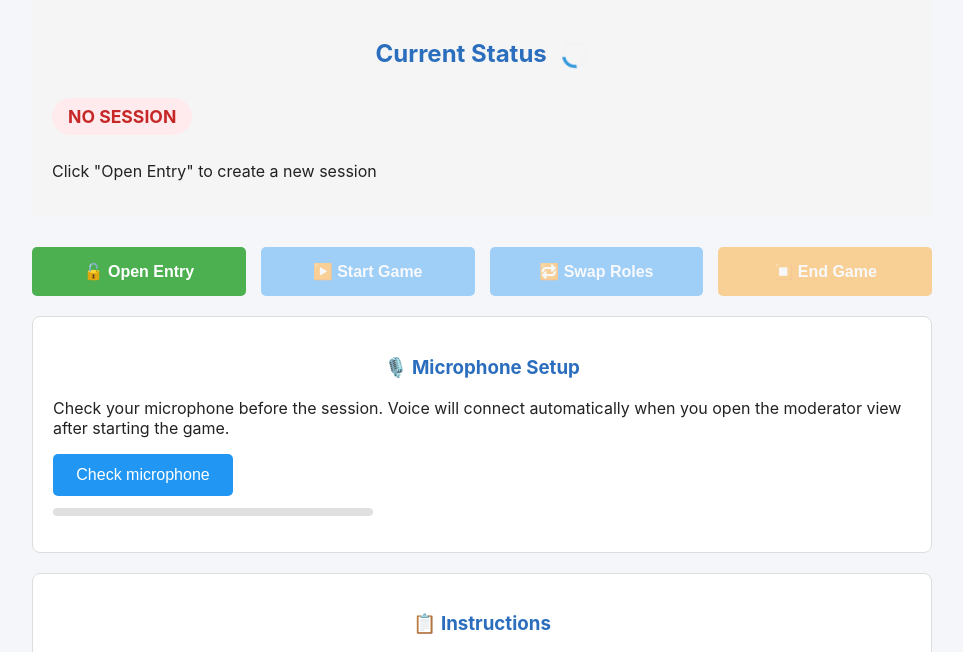
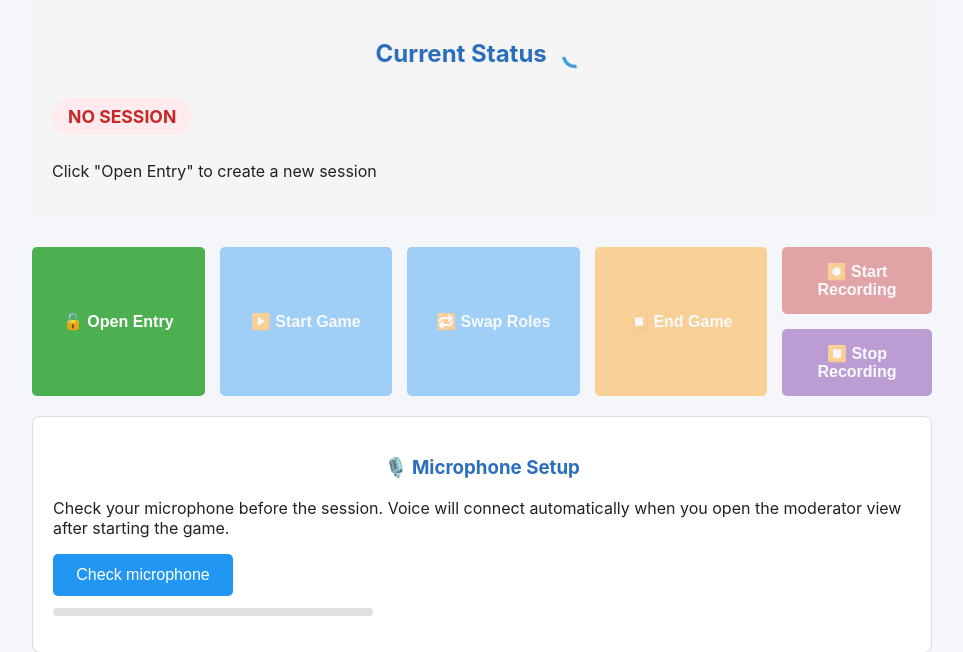
Before and after one commit to ptypes-nlesc/guesswho-stereotype, a Flask app: page /dashboard in a window 1280 px wide. Shown: the part 273-925 px from the top of the page, without its empty margins (158-1121 px from the left). Run offline with Flask 3, Linux system fonts and the light colour scheme; the visitor is signed in with stand-in values (Sample User, id 1); parts of the project's set-up code (start-up, migrations or seed data) failed here and were passed over.

Commit message:
add moderator recording controls

```diff
--- a/app.py
+++ b/app.py
@@ -235,9 +235,15 @@ def get_game_state(game_id):
             except (TypeError, ValueError):
                 data['round_number'] = 1
         # Convert "null" sentinels back to None
-        for key in ['player1_id', 'player2_id']:
+        for key in ['player1_id', 'player2_id', 'recording_id']:
             if key in data and data[key] == "null":
                 data[key] = None
+        if 'recording_active' in data:
+            value = data['recording_active']
+            if isinstance(value, str):
+                data['recording_active'] = value.lower() in ('true', '1', 'yes')
+            else:
+                data['recording_active'] = bool(value)
         return data
     except Exception as e:
         print(f"Error getting game state: {e}")
@@ -378,6 +384,17 @@ def remove_voice_participant(game_id, client_id):
         get_redis().hdel(f"voice:{game_id}", client_id)
     except Exception as e:
         print(f"Error removing voice participant: {e}")
+
+
+def clear_voice_participants(game_id):
+    """Remove all voice participants for a game."""
+    VOICE_PARTICIPANTS.pop(game_id, None)
+    if not get_redis():
+        return
+    try:
+        get_redis().delete(f"voice:{game_id}")
+    except Exception as e:
+        print(f"Error clearing voice participants: {e}")
 
 # CURRENT_SESSION_GAME_ID helper
 def get_current_session_game_id():
@@ -1389,6 +1406,47 @@ def join_enter():
     })
 
 
+def _utc_iso_timestamp():
+    """Return current UTC time as ISO-8601 string with Z suffix."""
+    return datetime.datetime.now(datetime.UTC).isoformat().replace("+00:00", "Z")
+
+
+def _resolve_moderator_game_context():
+    """Return (game_id, game_state) for the moderator's active session."""
+    moderator_game_id = session.get("moderator_session_game_id")
+    if not moderator_game_id:
+        moderator_game_id = get_current_session_game_id()
+        if moderator_game_id:
+            session["moderator_session_game_id"] = moderator_game_id
+    if not moderator_game_id:
+        return None, None
+    game_state = get_game_state(moderator_game_id)
+    if not game_state:
+        return None, None
+    return moderator_game_id, game_state
+
+
+def _stop_active_recording(game_id, game_state, reason="moderator_stop"):
+    """Stop an active recording and broadcast recording_stop. Returns payload or None."""
+    if not game_state.get("recording_active"):
+        return None
+
+    recording_id = game_state.get("recording_id")
+    server_ts = _utc_iso_timestamp()
+    game_state["recording_active"] = False
+    set_game_state(game_id, game_state)
+
+    payload = {
+        "game_id": game_id,
+        "recording_id": recording_id,
+        "server_ts": server_ts,
+    }
+    socketio.emit("recording_stop", payload, to=f"game:{game_id}")
+    record_event("system", "recording_stop", game_id, text=reason)
+    print(f"⏹️ Recording stopped for game {game_id} ({recording_id})")
+    return payload
+
+
 @app.route("/moderator/control")
 def moderator_control():
     """Moderator control panel."""
@@ -1439,7 +1497,9 @@ def moderator_control_status():
         "can_swap_roles": game_state.get('state') == 'IN_PROGRESS' and round_number == 1,
         "waiting_count": len(game_state.get('waiting_participants', [])),
         "player1_id": game_state.get('player1_id'),
-        "player2_id": game_state.get('player2_id')
+        "player2_id": game_state.get('player2_id'),
+        "recording_active": bool(game_state.get("recording_active")),
+        "recording_id": game_state.get("recording_id") if game_state.get("recording_active") else None,
     })
 
 
@@ -1484,7 +1544,9 @@ def moderator_open_entry():
             'player1_id': None,
             'player2_id': None,
             'round_number': 1,
-            'round_phase': 'ACTIVE'
+            'round_phase': 'ACTIVE',
+            'recording_active': False,
+            'recording_id': None,
         })
 
         # Update the global for participant joins
@@ -1586,10 +1648,18 @@ def moderator_end_game():
     if game_state.get('state') == 'CLOSED':
         return jsonify({"status": "error", "message": "No active session"}), 400
 
+    _stop_active_recording(moderator_game_id, game_state, reason="game_ended")
+
     close_round(moderator_game_id)
     game_state['state'] = 'ENDED'
     set_game_state(moderator_game_id, game_state)
-
+    clear_voice_participants(moderator_game_id)
+
+    socketio.emit(
+        "game_ended",
+        {"game_id": moderator_game_id, "state": "ENDED"},
+        to=f"game:{moderator_game_id}",
+    )
     record_event("system", "game_ended", moderator_game_id)
     print(f"🏁 Ended game {moderator_game_id}")
 
@@ -1719,6 +1789,81 @@ def moderator_reset_session():
     return jsonify({"status": "ok"})
 
 
+@app.route("/moderator/control/recording/start", methods=["POST"])
+def moderator_recording_start():
+    """Start a moderator-controlled recording session for the active game."""
+    if not session.get("moderator"):
+        return jsonify({"status": "error", "message": "Unauthorized"}), 403
+
+    moderator_game_id, game_state = _resolve_moderator_game_context()
+    if not moderator_game_id or not game_state:
+        return jsonify({"status": "error", "message": "No active session"}), 400
+
+    if game_state.get("state") != "IN_PROGRESS":
+        return jsonify({
+            "status": "error",
+            "message": f"Cannot start recording in state: {game_state.get('state')}",
+        }), 400
+
+    if game_state.get("recording_active"):
+        return jsonify({"status": "error", "message": "Recording already active"}), 400
+
+    recording_id = uuid.uuid4().hex
+    server_ts = _utc_iso_timestamp()
+    game_state["recording_active"] = True
+    game_state["recording_id"] = recording_id
+    set_game_state(moderator_game_id, game_state)
+
+    payload = {
+        "game_id": moderator_game_id,
+        "recording_id": recording_id,
+        "server_ts": server_ts,
+    }
+    socketio.emit("recording_start", payload, to=f"game:{moderator_game_id}")
+    record_event(
+        "system",
+        "recording_start",
+        moderator_game_id,
+        text=f"recording_id={recording_id}",
+    )
+    print(f"⏺️ Recording started for game {moderator_game_id} ({recording_id})")
+
+    return jsonify({
+        "status": "ok",
+        "game_id": moderator_game_id,
+        "recording_id": recording_id,
+        "server_ts": server_ts,
+    })
+
+
+@app.route("/moderator/control/recording/stop", methods=["POST"])
+def moderator_recording_stop():
+    """Stop the active recording session for the current game."""
+    if not session.get("moderator"):
+        return jsonify({"status": "error", "message": "Unauthorized"}), 403
+
+    moderator_game_id, game_state = _resolve_moderator_game_context()
+    if not moderator_game_id or not game_state:
+        return jsonify({"status": "error", "message": "No active session"}), 400
+
+    if game_state.get("state") != "IN_PROGRESS":
+        return jsonify({
+            "status": "error",
+            "message": f"Cannot stop recording in state: {game_state.get('state')}",
+        }), 400
+
+    if not game_state.get("recording_active"):
+        return jsonify({"status": "ok", "message": "No active recording"})
+
+    payload = _stop_active_recording(moderator_game_id, game_state, reason="moderator_stop")
+    return jsonify({
+        "status": "ok",
+        "game_id": moderator_game_id,
+        "recording_id": payload.get("recording_id") if payload else None,
+        "server_ts": payload.get("server_ts") if payload else None,
+    })
+
+
 @app.route("/moderator/tokens/generate", methods=["POST"])
 def moderator_generate_tokens():
     """Generate access tokens for participant invitations."""
--- a/static/webrtc.js
+++ b/static/webrtc.js
@@ -340,6 +340,11 @@
     // Socket event: receive WebRTC signal from peer
     socket.on("webrtc_signal", handleIncomingSignal);
 
+    socket.on("game_ended", (data) => {
+      if (!data || data.game_id !== gameId) return;
+      stopVoice();
+    });
+
     setStatus("idle");
     setButton(false);
 
--- a/templates/dashboard.html
+++ b/templates/dashboard.html
@@ -85,6 +85,42 @@
         }
         .btn-reset:hover:not(:disabled) {
             background: #757575;
+        }
+        .btn-record-start {
+            background: #c62828;
+            color: white;
+        }
+        .btn-record-start:hover:not(:disabled) {
+            background: #b71c1c;
+        }
+        .btn-record-stop {
+            background: #6a1b9a;
+            color: white;
+        }
+        .btn-record-stop:hover:not(:disabled) {
+            background: #4a148c;
+        }
+        .recording-badge {
+            display: inline-block;
+            margin-left: 10px;
+            padding: 4px 10px;
+            border-radius: 12px;
+            background: #ffebee;
+            color: #c62828;
+            font-size: 0.85em;
+            font-weight: bold;
+        }
+        .recording-controls {
+            display: flex;
+            flex-direction: column;
+            gap: 15px;
+            flex: 1;
+            min-width: 150px;
+        }
+        .recording-controls .control-btn {
+            flex: 1;
+            width: 100%;
+            min-height: 52px;
         }
         .info-section {
             background: white;
@@ -197,6 +233,10 @@
             <button id="btn-start" class="control-btn btn-start">▶️ Start Game</button>
             <button id="btn-swap" class="control-btn btn-start">🔁 Swap Roles</button>
             <button id="btn-end" class="control-btn btn-end">⏹️ End Game</button>
+            <div class="recording-controls">
+                <button id="btn-record-start" class="control-btn btn-record-start">⏺️ Start Recording</button>
+                <button id="btn-record-stop" class="control-btn btn-record-stop">⏹️ Stop Recording</button>
+            </div>
         </div>
 
         <div class="info-section">
@@ -284,7 +324,11 @@
                     } else if (data.state === 'READY') {
                         statusHtml += `<p>⏳ 2 participants ready - Click "Start Game" to begin</p>`;
                     } else if (data.state === 'IN_PROGRESS') {
-                        statusHtml += `<p>🎮 Game in progress (Round ${data.round_number || 1})</p>`;
+                        statusHtml += `<p>🎮 Game in progress (Round ${data.round_number || 1})`;
+                        if (data.recording_active) {
+                            statusHtml += `<span class="recording-badge">⏺ REC</span>`;
+                        }
+                        statusHtml += `</p>`;
                     } else if (data.state === 'ENDED') {
                         statusHtml += `<p>🏁 Game ended - Click "Open Entry" to start a new session</p>`;
                     }
@@ -337,11 +381,15 @@
             const btnStart = document.getElementById('btn-start');
             const btnSwap = document.getElementById('btn-swap');
             const btnEnd = document.getElementById('btn-end');
+            const btnRecordStart = document.getElementById('btn-record-start');
+            const btnRecordStop = document.getElementById('btn-record-stop');
 
             btnOpen.disabled = true;
             btnStart.disabled = true;
             btnSwap.disabled = true;
             btnEnd.disabled = true;
+            btnRecordStart.disabled = true;
+            btnRecordStop.disabled = true;
 
             if (state === 'NO_SESSION' || state === 'CLOSED' || state === 'ENDED') {
                 btnOpen.disabled = false;
@@ -354,6 +402,13 @@
             }
             if (state === 'OPEN' || state === 'READY' || state === 'IN_PROGRESS') {
                 btnEnd.disabled = false;
+            }
+            if (state === 'IN_PROGRESS') {
+                if (statusData?.recording_active) {
+                    btnRecordStop.disabled = false;
+                } else {
+                    btnRecordStart.disabled = false;
+                }
             }
         }
 
@@ -395,6 +450,34 @@
                     alert('✅ Roles swapped. Round 2 started.');
                 } else {
                     alert('Failed to swap roles: ' + (data.message || 'Unknown error'));
+                }
+            } catch (err) {
+                alert('Error: ' + err.message);
+            }
+        };
+
+        document.getElementById('btn-record-start').onclick = async () => {
+            try {
+                const res = await fetch('/moderator/control/recording/start', { method: 'POST' });
+                const data = await res.json();
+                if (data.status === 'ok') {
+                    updateStatus();
+                } else {
+                    alert('Failed to start recording: ' + (data.message || 'Unknown error'));
+                }
+            } catch (err) {
+                alert('Error: ' + err.message);
+            }
+        };
+
+        document.getElementById('btn-record-stop').onclick = async () => {
+            try {
+                const res = await fetch('/moderator/control/recording/stop', { method: 'POST' });
+                const data = await res.json();
+                if (data.status === 'ok') {
+                    updateStatus();
+                } else {
+                    alert('Failed to stop recording: ' + (data.message || 'Unknown error'));
                 }
             } catch (err) {
                 alert('Error: ' + err.message);
```
Also changed, not shown: docs/api.md (+17 -0 lines), templates/moderator.html (+10 -1 lines), templates/player1.html (+10 -1 lines), templates/player2.html (+10 -1 lines), tests/test_recording_control.py (added, +174 -0 lines).
